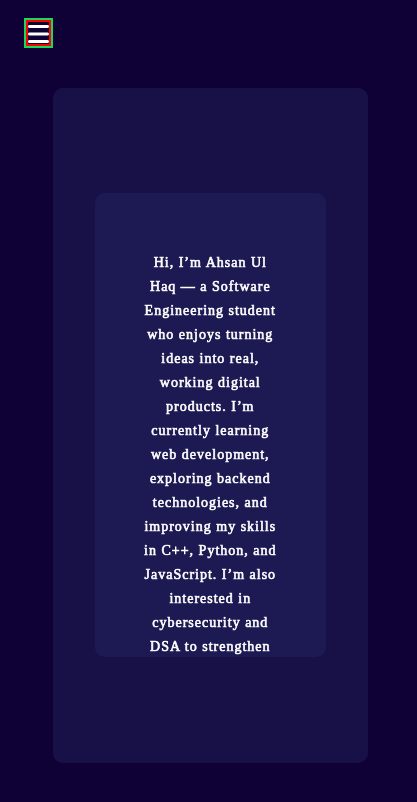
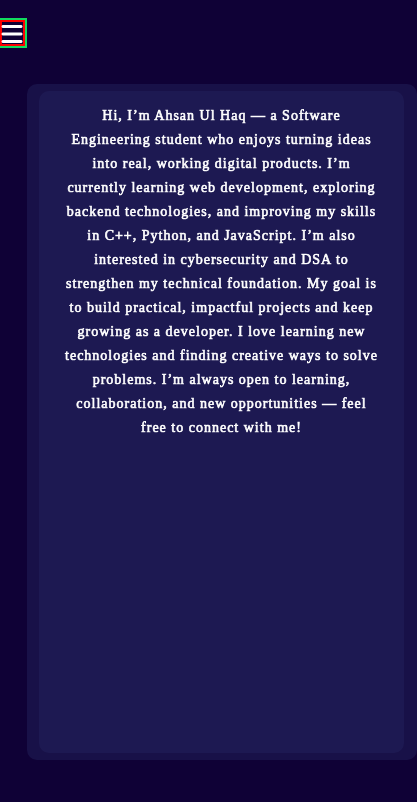
Before and after one commit to Ahsanulhaq01/personal-portfolio, a React (Vite) app: page /about in a window 390 px wide. Shown: the top 802 px of the page, 417 px wide, since content can reach past the window. Built offline with nearby package versions, Linux system fonts and the light colour scheme.

Commit message:
refactor CSS for responsive design improvements across multiple components

```diff
--- a/src/App.css
+++ b/src/App.css
@@ -1,7 +1,7 @@
 
 .content-preview-container{
-  flex: 1;
-  /* border: 0.1px solid wheat; */
+  /* flex: 1; */
+  /* border: 0.1px solid rgb(202, 199, 221); */
   border-radius: 10px;
   height: 80%;
   width: 70%;
--- a/src/pages/about/about.css
+++ b/src/pages/about/about.css
@@ -35,3 +35,21 @@
   -webkit-text-stroke: 0.08cqh;
   padding: 0.4rem 0.8rem;
 }
+@media (max-width : 550px) {
+  .about-me-container{
+    min-width:100vw;
+    /* height: 100%; */
+
+     display: inline-block;
+    margin : 0;
+  }
+  .text-about-me{
+    min-width: 100%;
+    min-height: 100%;
+  }
+  .about-me-container .text-about-me p{
+    width:100%;
+    height: 100%;
+    overflow: scroll;
+  }
+}
--- a/src/pages/other-links/links.css
+++ b/src/pages/other-links/links.css
@@ -55,5 +55,10 @@
 @media (max-width : 550px) {
     .links-container{
         width: 100%;
+        display: flex;
+        justify-content: start;
+        align-items: center;
+        flex-direction: column;
+
     }
 }
--- a/src/pages/skills/skills.css
+++ b/src/pages/skills/skills.css
@@ -53,3 +53,12 @@
     line-height: 30px;
     width: 80%;
 }
+
+@media (max-width : 550px) {
+    .skill-container{
+        display: flex;
+        justify-content: start;
+        align-items: center;
+        flex-direction: column;
+    }
+}
```
